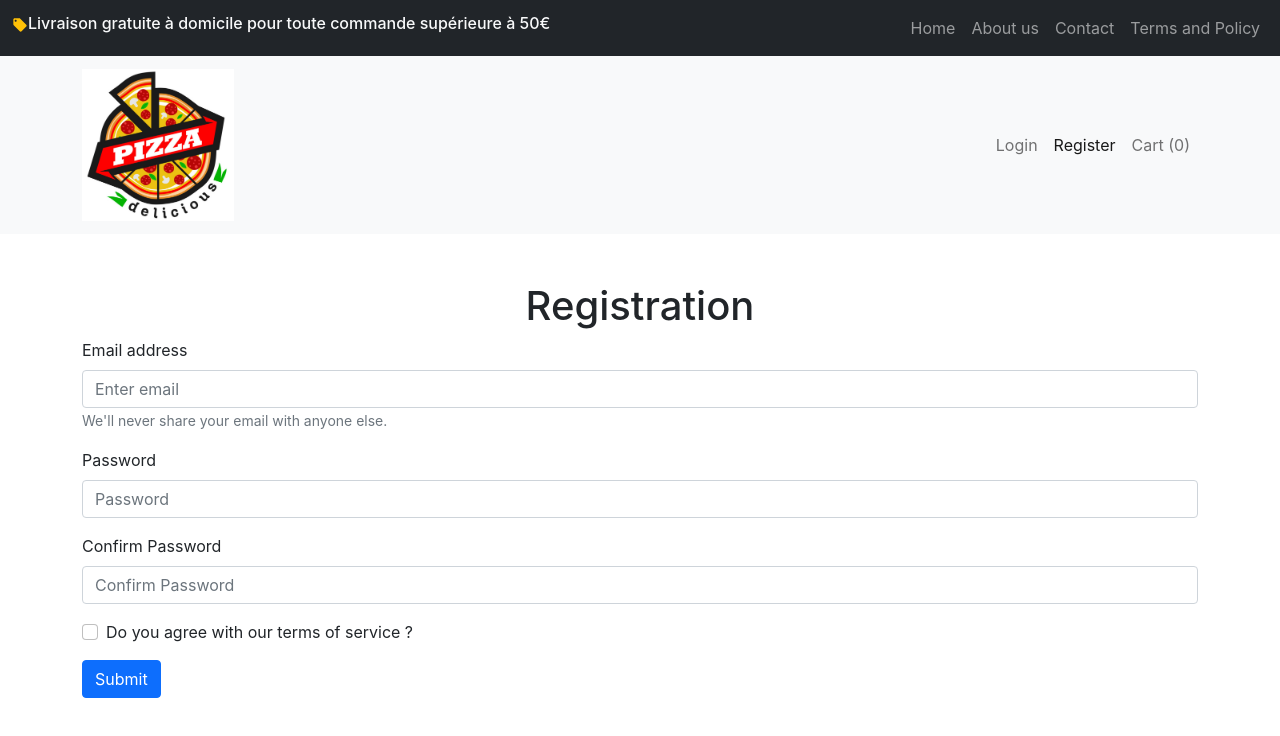
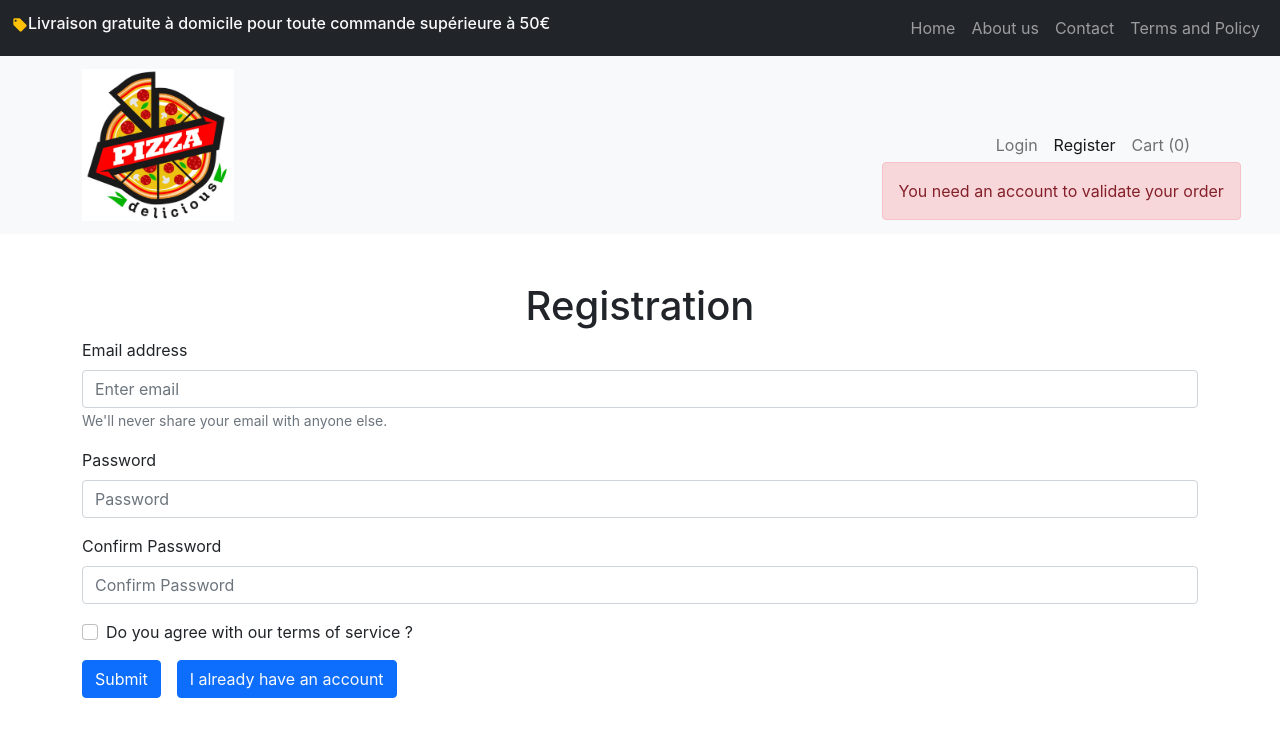
Before and after one commit to ntapiaDev/Pizzas, a React (Create React App) app: page /register in a window 1280 px wide. Shown: the top 736 px of the page. Built offline with nearby package versions, Linux system fonts and the light colour scheme.

Commit message:
Notif, cart & bugfixes

```diff
--- a/src/App.js
+++ b/src/App.js
@@ -18,7 +18,7 @@ import useLocalStorage from './hooks/useLocalStorage';
 
 function App() {
   const [storage] = useLocalStorage("cart");
-  const [cartLength, setCartLength] = useState(0);
+  const [cartLength, setCartLength] = useState(storage ? storage.length : 0);
   const initialOptions = {
     "client-id": "test",
     currency: "USD",
@@ -39,10 +39,10 @@ function App() {
             <Route path="/policy" element={<Policy />} />
             <Route path="/register" element={<Register />} />
             <Route path="/login" element={<Login />} />
-            {/* <Route element={<RequireAuth />}> */}
+            <Route element={<RequireAuth />}>
               <Route path="/cart" element={<Cart setCartLength={setCartLength} />} />
               <Route path="/paypal" element={<Paypal />} />
-            {/* </Route> */}
+            </Route>
           </Routes>
         </AuthProvider>
       </BrowserRouter>
--- a/src/components/Login.jsx
+++ b/src/components/Login.jsx
@@ -1,5 +1,5 @@
 import React, { useState } from 'react';
-import { useNavigate } from "react-router-dom";
+import { useNavigate, Link } from "react-router-dom";
 import { Container, Form, Button } from 'react-bootstrap';
 import axios from 'axios';
 import useAuth from "../hooks/useAuth";
@@ -70,6 +70,9 @@ const Login = () => {
                 <Button variant="primary" type="submit">
                     Sign in
                 </Button>
+                <Button variant="primary" type="submit" className='mx-3'>
+                    <Link to="../register" className='text-light text-decoration-none'>Register a new account</Link>
+                </Button>
             </Form>
         </Container>
     )
--- a/src/components/NavBar.jsx
+++ b/src/components/NavBar.jsx
@@ -37,7 +37,7 @@ const NavBar = (props) => {
                                 </>
                             }
                             <LinkContainer to="/cart">
-                                <Nav.Link>Cart ({props.cartLength})</Nav.Link>
+                                <Nav.Link>Cart ({props.cartLength}){!auth.email ? <><br/><span className='needLogin alert alert-danger'>You need an account to validate your order</span></> : <></>}</Nav.Link>
                             </LinkContainer>
                         </Nav>
                     </Navbar.Collapse>
--- a/src/components/Pizza.jsx
+++ b/src/components/Pizza.jsx
@@ -1,10 +1,12 @@
 import React, {useState} from 'react'
-import { Card, Button, Row, Col, Modal } from 'react-bootstrap';
+import { Card, Button, Row, Col, Modal, Container } from 'react-bootstrap';
 
 const Pizza = (props) => {
     const[taille, setTaille] = useState('small');
     const[quantite, setQuantite] = useState(1);
     const[show, setShow] = useState(false);
+    const[added, setAdded] = useState(false);
+    const[addedClass, setAddedClass] = useState('notif');
 
     const handleClose = () => setShow(false);
     const handleShow = () => setShow(true);
@@ -31,11 +33,15 @@ const Pizza = (props) => {
 
         props.setStorage(cart);
         props.setCartLength(props.storage.length);
+
+        //ANIME
+        setAddedClass('notif animated');
+        setTimeout(() => setAddedClass('notif'), 2000);
     }
 
   return (
     <>
-        <Card style={{ width: '18rem', marginTop: '50px' }}>
+        <Card style={{ width: '18rem', marginTop: '50px' }} className="notif-container">
             <Card.Img variant="top" src={props.lapizza.image} />
             <Card.Body>
                 <Card.Title>{props.lapizza.name}</Card.Title>
@@ -77,6 +83,7 @@ const Pizza = (props) => {
                     </Col>
                 </Row>
             </Card.Body>
+            <Container className={addedClass}>Pizza added to your cart !</Container>
         </Card>
 
         {/* Modale */}
--- a/src/components/Register.jsx
+++ b/src/components/Register.jsx
@@ -1,5 +1,5 @@
 import React, { useEffect, useState } from 'react'
-import { useNavigate } from "react-router-dom";
+import { useNavigate, Link } from "react-router-dom";
 import { Container, Form, Button } from 'react-bootstrap';
 import axios from 'axios';
 
@@ -116,6 +116,9 @@ const Register = () => {
                 <Button variant="primary" type="submit">
                     Submit
                 </Button>
+                <Button variant="primary" type="submit" className='mx-3'>
+                    <Link to="../login" className='text-light text-decoration-none'>I already have an account</Link>
+                </Button>
             </Form>
         </Container>
     )
--- a/src/index.css
+++ b/src/index.css
@@ -12,6 +12,44 @@ code {
     monospace;
 }
 
+/*CUSTOM CSS*/
+
+.needLogin {
+  position: absolute;
+  margin-top: 5px;
+  margin-left: -250px;
+}
+
 .pointer:hover {
   cursor: pointer;
 }
+
+.notif-container {
+  position: relative;
+}
+
+.notif {
+  padding: .5em;
+  background-color: #28a745;
+  color: #EEE;
+  text-align: center;
+  font-weight: bold;
+  position: absolute;
+  bottom: -40px;
+  z-index: -5;
+  display: none;
+}
+
+.notif.animated {
+  display: block;
+  animation: 1.5s notify;
+}
+
+@keyframes notify {
+  from {
+    bottom: 0px;
+  }
+  to {
+    bottom: -40px;
+  }
+}
--- a/src/screens/HomeScreen.jsx
+++ b/src/screens/HomeScreen.jsx
@@ -6,7 +6,7 @@ import useLocalStorage from '../hooks/useLocalStorage';
 
 const HomeScreen = (props) => {
     const [pizzas, setPizzas] = useState([]);
-    const [storage, setStorage] = useLocalStorage("cart", "");
+    const [storage, setStorage] = useLocalStorage("cart", []);
 
     useEffect(() => {
         const getPizzas = async () => {
```
